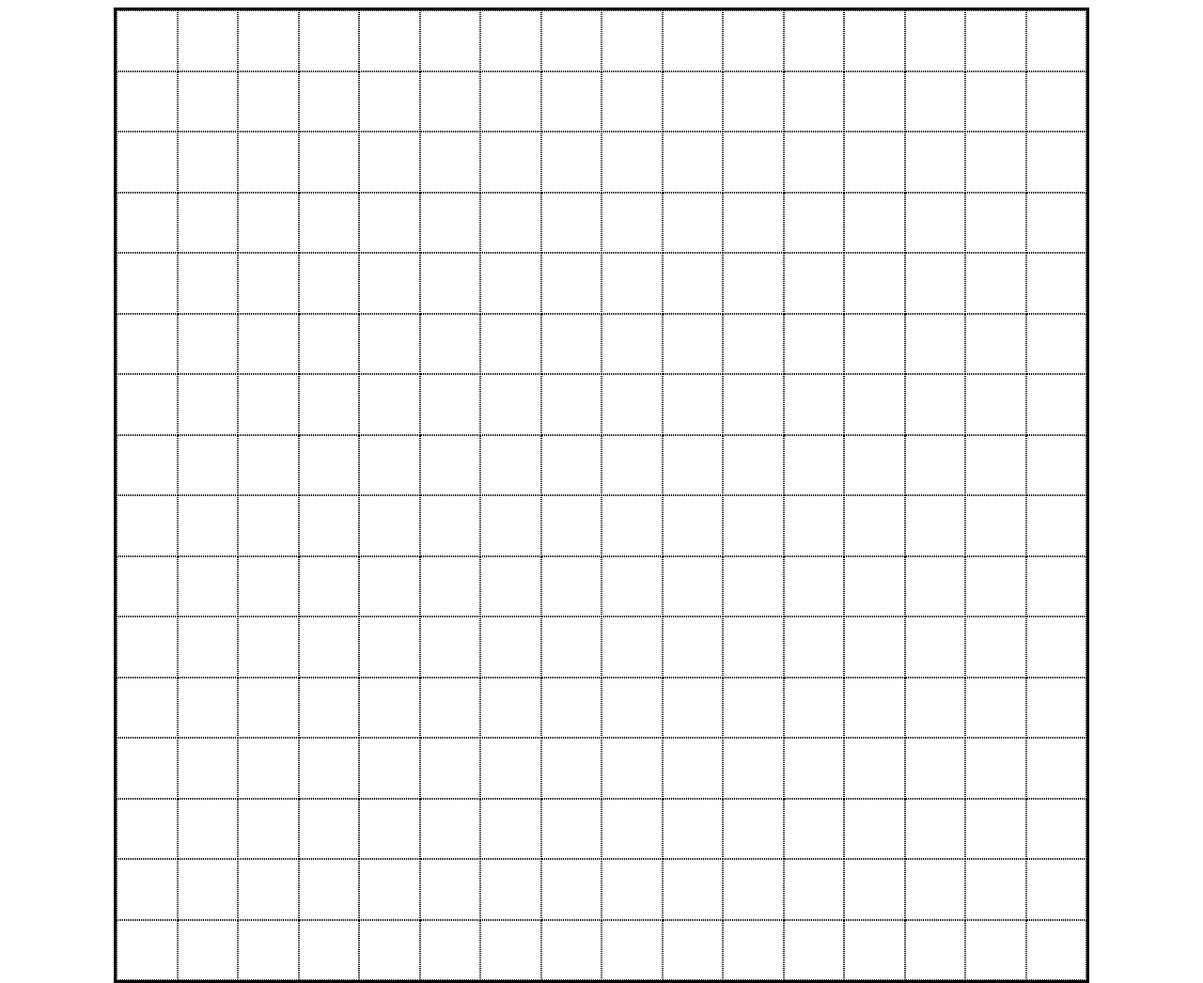
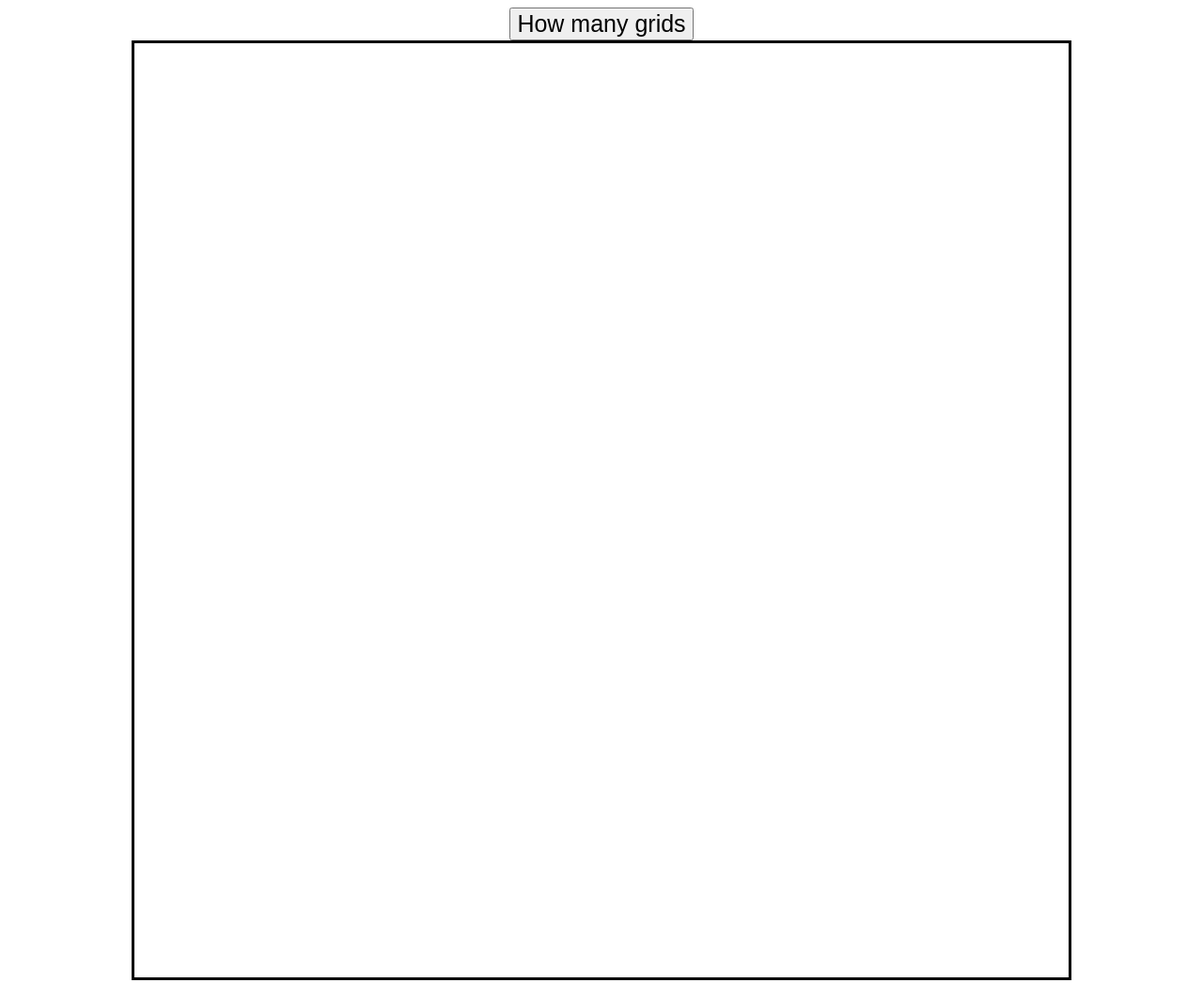
Before and after one commit to morheidari/Etch-a-Sketch, a plain HTML site: page index.html in a window 1280 px wide. Shown: the whole page at 94% size. Drawn offline with Linux system fonts and the light colour scheme.

Commit message:
fix sizing issue and add number of grids button

```diff
--- a/index.html
+++ b/index.html
@@ -9,6 +9,7 @@
     <link rel="stylesheet" href="style.css">
 </head>
 <body>
+    <button>How many grids</button>
     <div class="bord"></div>
 
 </body>
--- a/index.js
+++ b/index.js
@@ -1,15 +1,26 @@
 const grids = [];
 let rows = [];
 let bord = document.querySelector(".bord");
+const button = document.querySelector('button')
 let dim = 1000;
-let dimDiv = dim / 16 + "px";
-for (let i=0; i<16; i++){
+let nGrids = 16;
+createBord(nGrids);
+button.addEventListener('click', () => {
+    nGrids = prompt("Please enter size of grids?");
+    while (nGrids>100){
+        nGrids=prompt("above Max try again.")}
+        createBord(nGrids)}
+    )
+function createBord(nGrids){
+    rows.forEach((row) => Array.from(row.childNodes).forEach(cell => cell.remove()))
+    let dimDiv = dim / nGrids + "px";
+    for (let i=0; i<nGrids; i++){
         rows[i] = document.createElement('div');
         rows[i].style.display = "flex";
         rows[i].style.flexShrink = 0;
         rows[i].style.flexGrow = 0;
         bord.appendChild(rows[i])
-    for(let j=0; j<16; j++){
+        for(let j=0; j<nGrids; j++){
             grids[j] = document.createElement('div');
             grids[j].style.width = dimDiv;
             grids[j].style.height = dimDiv;
@@ -21,5 +32,6 @@ for (let i=0; i<16; i++){
         }
 
     rows.forEach((row) => Array.from(row.childNodes).forEach(cell => cell.addEventListener('mouseover', (e) => {
-    e.target.classList.toggle('hover')
+        e.target.classList.add('hover')
     })))
+}
--- a/style.css
+++ b/style.css
@@ -2,20 +2,24 @@ body{
     display: flex;
     justify-content: center;
     align-items: center;
+    flex-direction: column;
 }
 .bord {
     display: flex;
+    width: 1000px;
+    height: 1000px;
     flex-direction: column;
-    flex-wrap: wrap;
-    flex: 0,0,100%;
+    flex: none;
+    justify-content: center;
+    align-items: center;
     border-style: solid;
-}
-
-.grid{
-    border-style: dotted;
-    border-width: 1px;
+    box-sizing: border-box;
 }
 
 .hover{
     background-color: black;
 }
+
+button{
+    font-size: 25px;
+}
```
Lines whose indentation alone changed are shown as unchanged.
